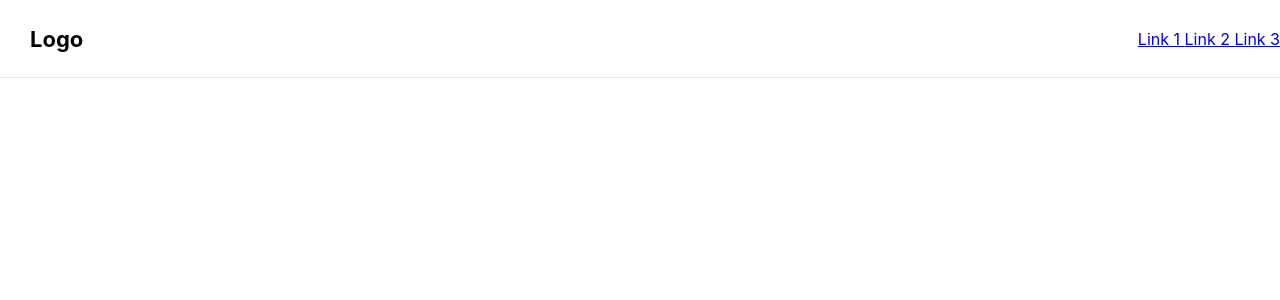
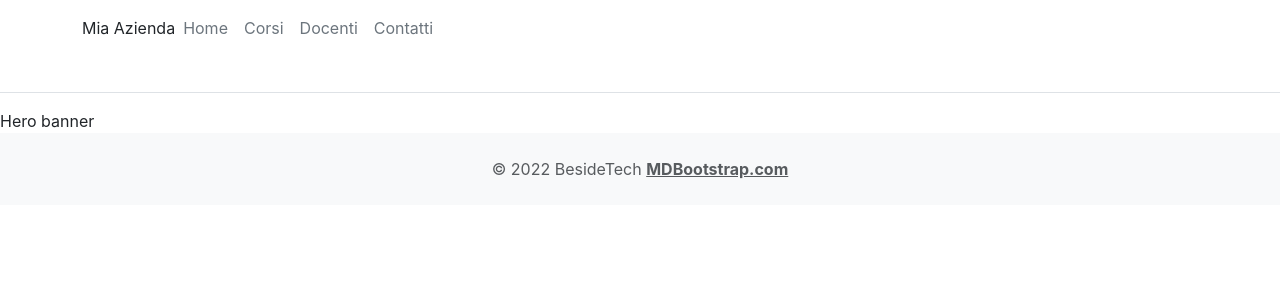
Before and after one commit to marcorag/socrate, a React (Create React App) app: page / in a window 1280 px wide. Shown: the top 300 px of the page. Built offline with nearby package versions, Linux system fonts and the light colour scheme.

Commit message:
added footer component

```diff
--- a/src/App.js
+++ b/src/App.js
@@ -1,23 +1,24 @@
-import { useState } from 'react';
 import './App.css';
-import Link from './Link';
-
+import Header from './components/Header.component';
+import Footer from './components/Footer.component';
+// creare componente header e footer
+// componente carosello per utenti che hanno già partecipato al corso
 function App() {
 
-  const[testStato, setTestStato]=useState(false);
+  const elencoLinkObj = [
+    {nomeLink:'Home', urlLink:'/'},
+    {nomeLink:'Corsi', urlLink:'/Corsi'},
+    {nomeLink:'Docenti', urlLink:'/Docenti'},
+    {nomeLink:'Contatti', urlLink:'/Contatii'},
+]
   return (
-    <div className="container">
-      <header className='header-container'>
-        <div className='logo'>Logo</div>
-        <nav className='navbar-container'>
-          <Link url='http://www.google.com' text='Link 1'></Link>
-          <Link url='http://www.google.com' text='Link 2'></Link>
-          <Link url='http://www.google.com' text='Link 3'></Link>
-        </nav>
-      </header>
-      <div className='hero-section'></div>
-      <footer></footer>
+
+    <div className="container-app">
+     <Header testoLogo='Mia Azienda' elencoLink ={elencoLinkObj}/>
+      <div className='hero-section'>Hero banner</div>
+      <Footer></Footer>
     </div>
+
   );
 }
 
--- /dev/null
+++ b/src/components/Footer.component.js
@@ -0,0 +1,11 @@
+function Footer() {
+    return (
+        <footer className="text-center text-lg-start bg-light text-muted">
+            <div className="text-center p-4">
+                © 2022 BesideTech  <a className="text-reset fw-bold" href="https://mdbootstrap.com/">MDBootstrap.com</a>
+            </div>
+        </footer>
+    )
+}
+
+export default Footer;
--- /dev/null
+++ b/src/components/Header.component.js
@@ -0,0 +1,21 @@
+
+export default function Header(props) {
+
+  console.log(props.elencoLink)
+  return (
+    <header className="p-3 mb-3 border-bottom">
+      <div className='container'>
+        <div className='d-flex flex-wrap align-items-center justify-content-center justify-content-lg-start'>
+          <a className='d-flex align-items-center mb-2 mb-lg-0 text-dark text-decoration-none' href='www.google.com'>
+            {props.testoLogo}
+          </a>
+          <div className="d-flex flex-wrap align-items-center mt-0 justify-content-end">
+            {props.elencoLink.map(
+              (el) => <a href={`${el.urlLink}`} className='nav-link px-2 link-secondary'>{el.nomeLink}</a>
+            )}
+          </div>
+        </div>
+      </div>
+    </header>
+  )
+}
--- a/src/index.js
+++ b/src/index.js
@@ -1,5 +1,6 @@
 import React from 'react';
 import ReactDOM from 'react-dom/client';
+import 'bootstrap/dist/css/bootstrap.css';
 import './index.css';
 import App from './App';
 import reportWebVitals from './reportWebVitals';
```
